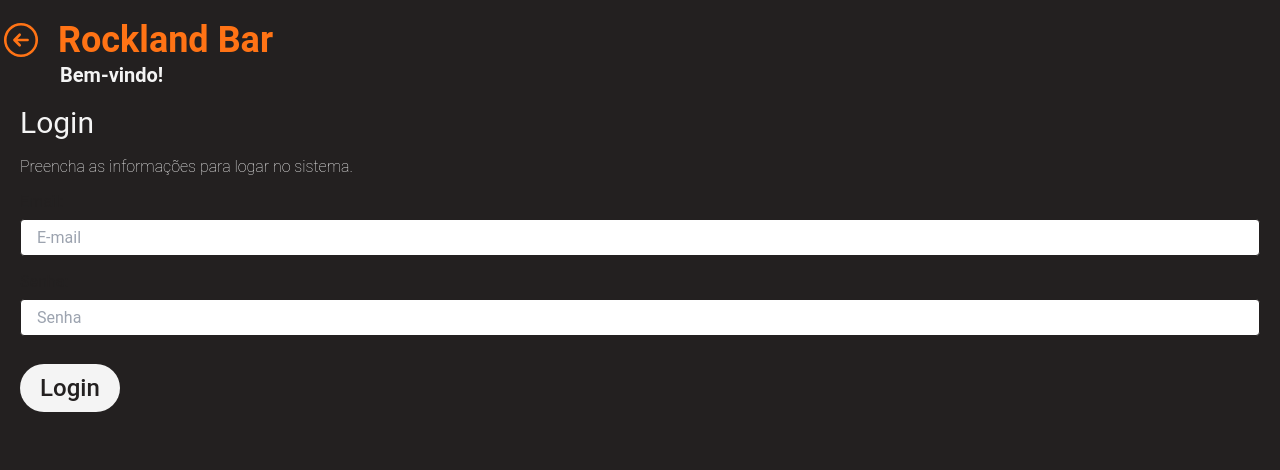
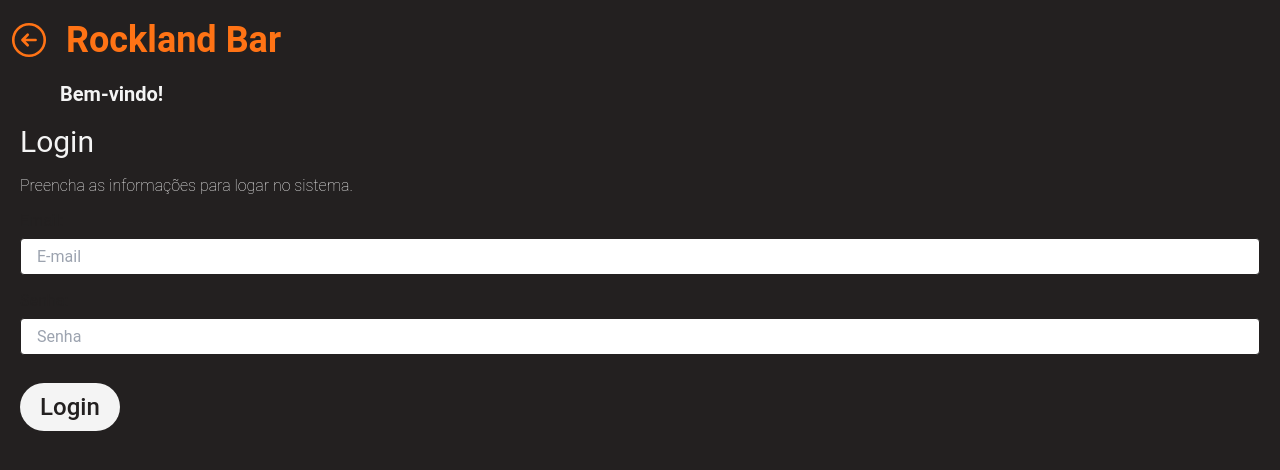
Before and after one commit to Koemyy/cardapio-digital-company, a React (Vite) app: page / in a window 1280 px wide. Shown: the top 470 px of the page. Built offline with nearby package versions, Linux system fonts and the light colour scheme.

Commit message:
Criei uma interface para poder modificar os atributos de acordo com a página.

```diff
--- a/src/components/HeaderEmpresa.tsx
+++ b/src/components/HeaderEmpresa.tsx
@@ -1,20 +1,21 @@
-import {ArrowCircleLeft} from '@phosphor-icons/react';
-import {Link} from "react-router-dom";
+import { Link } from 'react-router-dom';
+import {ReactElement} from "react";
 
-function HeaderEmpresa() {
+interface redirect {
+    to: string,
+    icon: ReactElement
+}
+function HeaderEmpresa({to, icon}: redirect) {
     return (
         <div>
-            <div className="flex">
-                <Link to="/home">
-                    <i className="text-orange-500 pl-4 pt-4 font-bold justify-center items-center"><ArrowCircleLeft
-                        size={42}/></i>
+            <div className="flex pl-2">
+                <Link to={to}><span className="text-orange-500 pl-4 pt-4 pr-10 font-bold justify-center items-center">{icon}</span>
                 </Link>
-                <h1 className="text-orange-500 pl-4 text-4xl pt-5 font-bold justify-center items-center">Rockland
-                    Bar</h1>
+                <h1 className="text-orange-500 pl-4 text-4xl pt-5 font-bold justify-center items-center">Rockland Bar</h1>
             </div>
             <p className="text-white-300 ml-[3em] text-xl justify-center items-center font-bold">Bem-vindo!</p>
         </div>
-    )
+    );
 }
 
 export default HeaderEmpresa;
```
